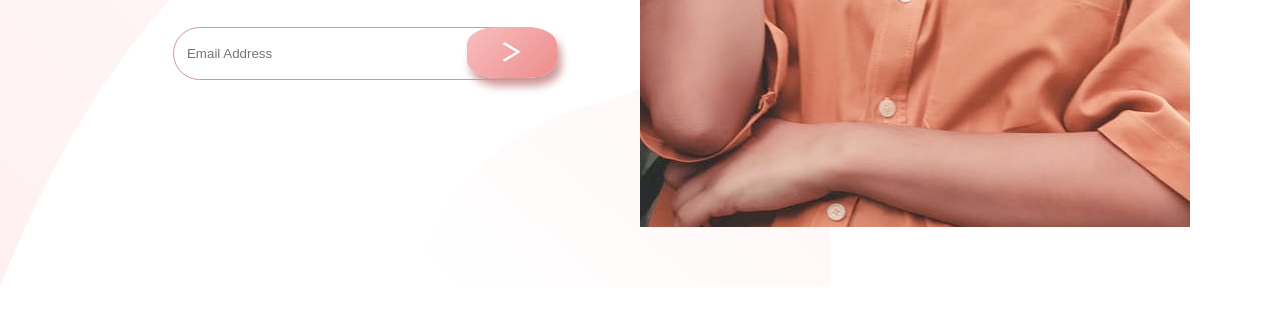
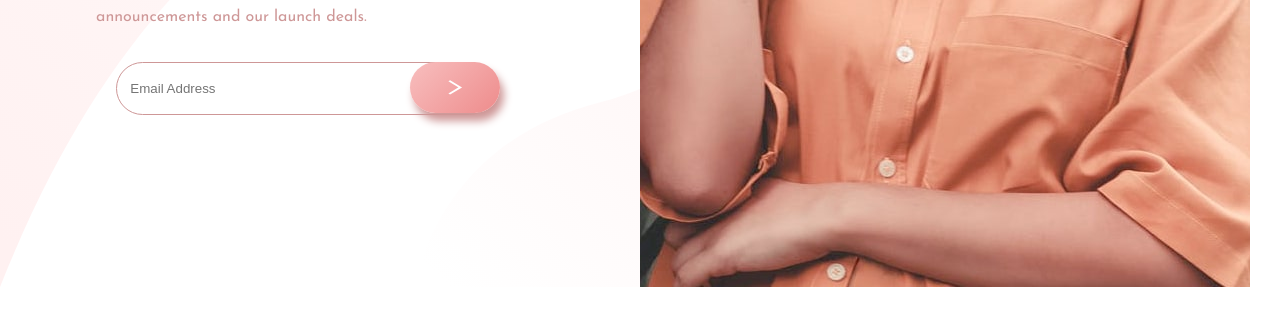
Before and after one commit to leecockcroft/frontend-mentor-challenge-2, a plain HTML site: page index.html in a window 1280 px wide. Shown: the part 513-838 px from the top of the page. Before the commit the page ends 800 px from the top, so only its background shows below. Drawn offline with Linux system fonts and the light colour scheme.

Commit message:
background change image

```diff
--- a/index.html
+++ b/index.html
@@ -28,7 +28,7 @@
 </nav>
 
 <header>
-
+<img class="desktop-img" src='./images/hero-desktop.jpg'/>
 </header>
 
 <section>
--- a/style.css
+++ b/style.css
@@ -22,6 +22,11 @@ html{
   font-size:62.5%;
   font-family: 'Josefin Sans', sans-serif;
 
+}
+
+
+.desktop-img{
+  display:none;
 }
 
 .body{
@@ -103,28 +108,30 @@ section p {
 
     form {
 
-      width:90%;
+      width:26em;
       margin-top:3em;
+          margin-left: 2em;
     }
 
     .img-wrapper{
       background: linear-gradient(135deg, hsl(0, 80%, 86%), hsl(0, 74%, 74%));
-    width: 6em;
+    width: 7.5em;
     display: flex;
     justify-content: center;
     align-items: center;
-    border-radius: 34%;
+    border-radius: 2.8em;
     position: relative;
-    left: 23em;
-    height: 5em;
-    top: -4.5em;
+    left: 19.7em;
+    height: 4em;
+    top: -4em;
+    box-shadow: 0.1em 0.5em 1.4em -0.2em var(--desaturatedRed);
 
     }
 
     form .arrow{
 
-      width:2em;
-      height:2em;
+      width:1.5em;
+      height:1.5em;
 
     }
 
@@ -142,17 +149,24 @@ section p {
 }
 
 .container{
-    max-width:var(--desktop-max-width);
-    margin:auto;
-        display: flex;
-        flex-wrap:wrap;
-        height:100vh;
+  max-width: var(--desktop-max-width);
+  margin: auto;
+  display: flex;
+  flex-wrap: wrap;
+  /* height: 100%; */
+
+  justify-content: center;
+  align-items: center;
+  position:relative;
+
 
 }
 
 nav {
-width: 100%;
-position:absolute;
+  width: 100%;
+  position: absolute;
+  top: 0;
+  left: 9em;
 }
 
 header{
@@ -210,6 +224,13 @@ box-shadow: 0.4em 0.8em 0.8em var(--desaturatedRed);
 width: 9em;
 }
 
+header{
+  background:none;
+}
+
+.desktop-img{
+  display:block;
+}
 
 }
 
```
